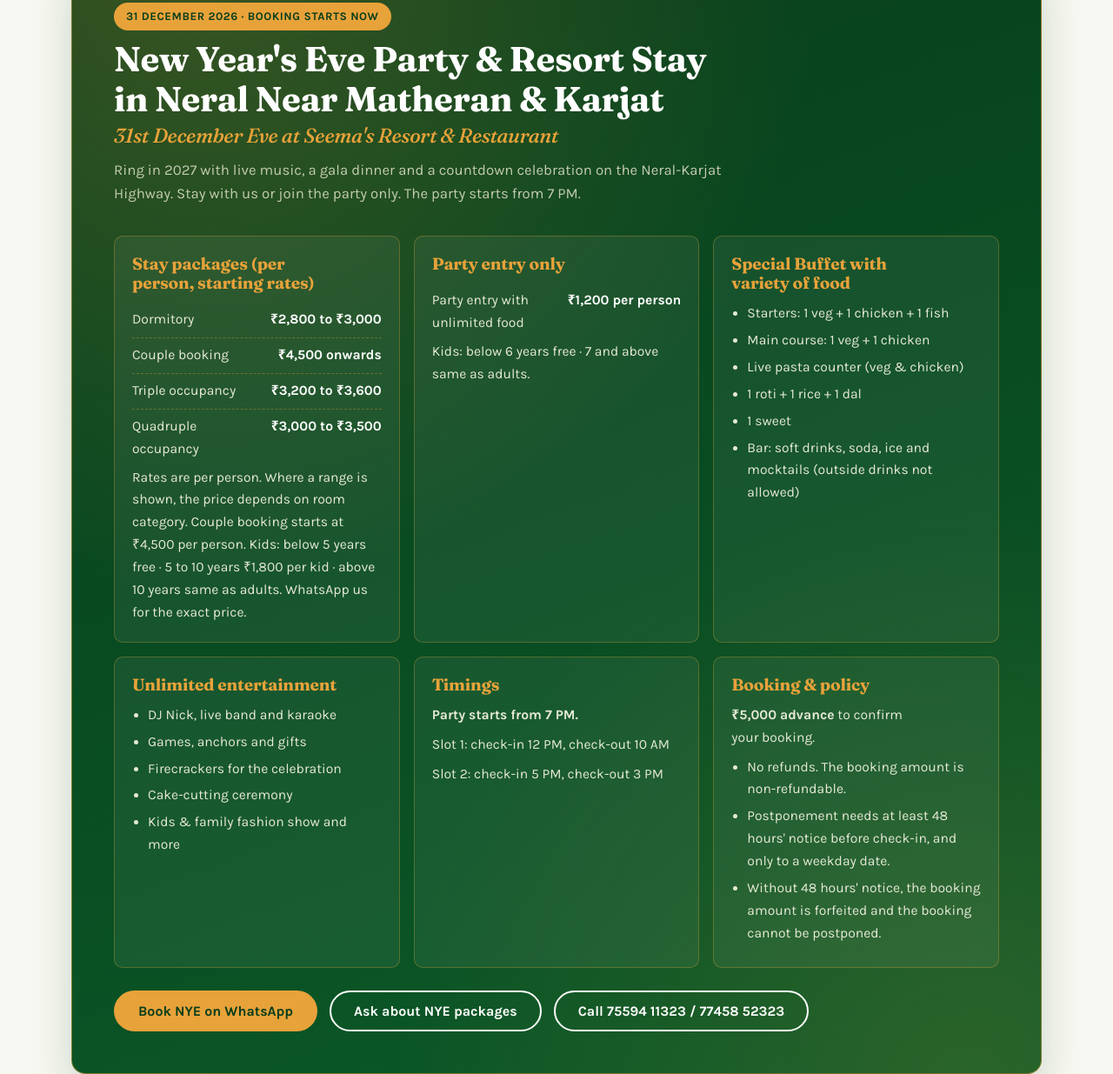
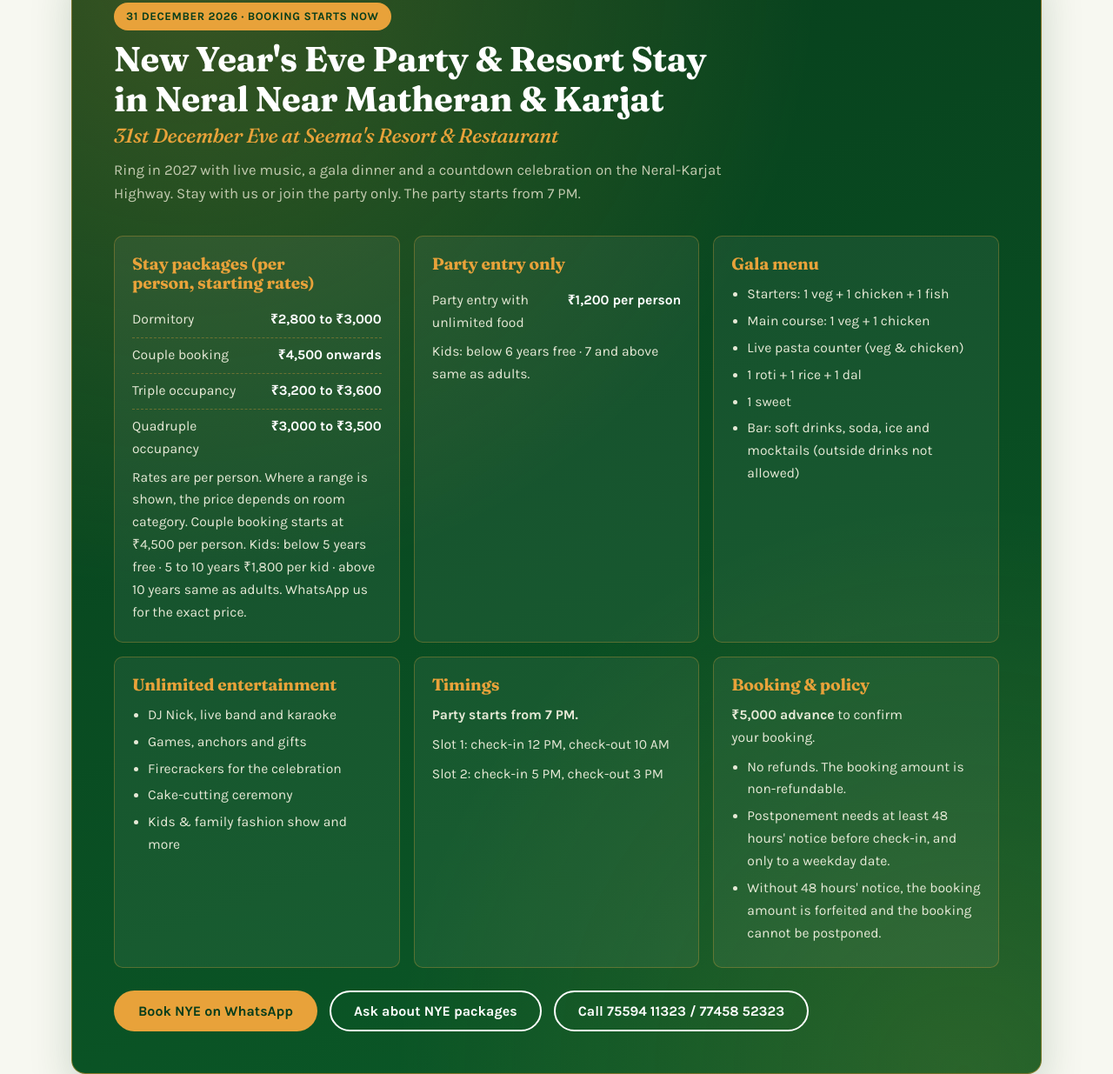
Before and after one commit to Aditya984/seemaresort, a plain HTML site: page index.html in a window 1280 px wide. Shown: the part 1741-2976 px from the top of the page at 87% size. Drawn offline with Linux system fonts and the light colour scheme.

Commit message:
Change menu title from 'Special Buffet' to 'Gala menu'

```diff
--- a/index.html
+++ b/index.html
@@ -1478,7 +1478,7 @@ footer .wrap{display:flex;flex-wrap:wrap;align-items:center;justify-content:spac
           <p class="nye-note">Kids: below 6 years free &middot; 7 and above same as adults.</p>
         </div>
         <div class="nye-card">
-             <h3>Special Buffet with variety of food</h3>
+          <h3>Gala menu</h3>
           <ul>
             <li>Starters: 1 veg + 1 chicken + 1 fish</li>
             <li>Main course: 1 veg + 1 chicken</li>
```
